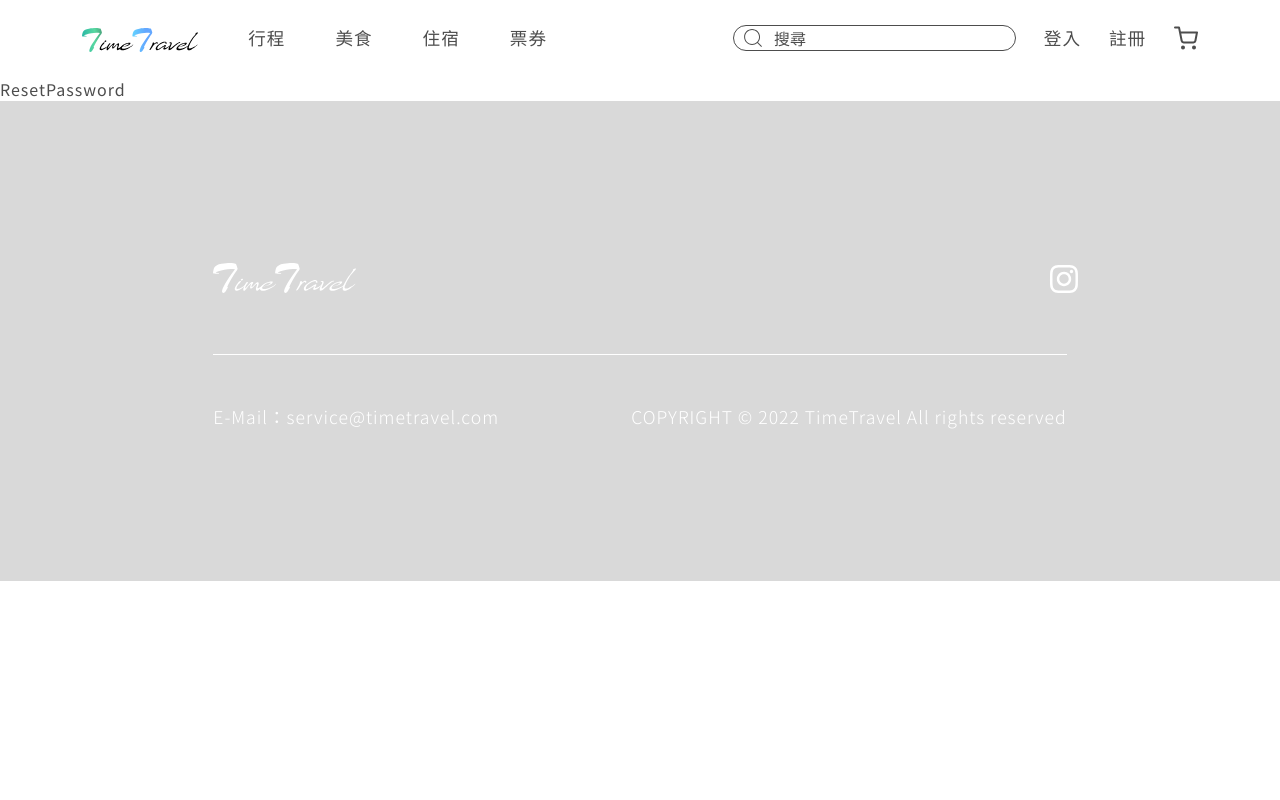
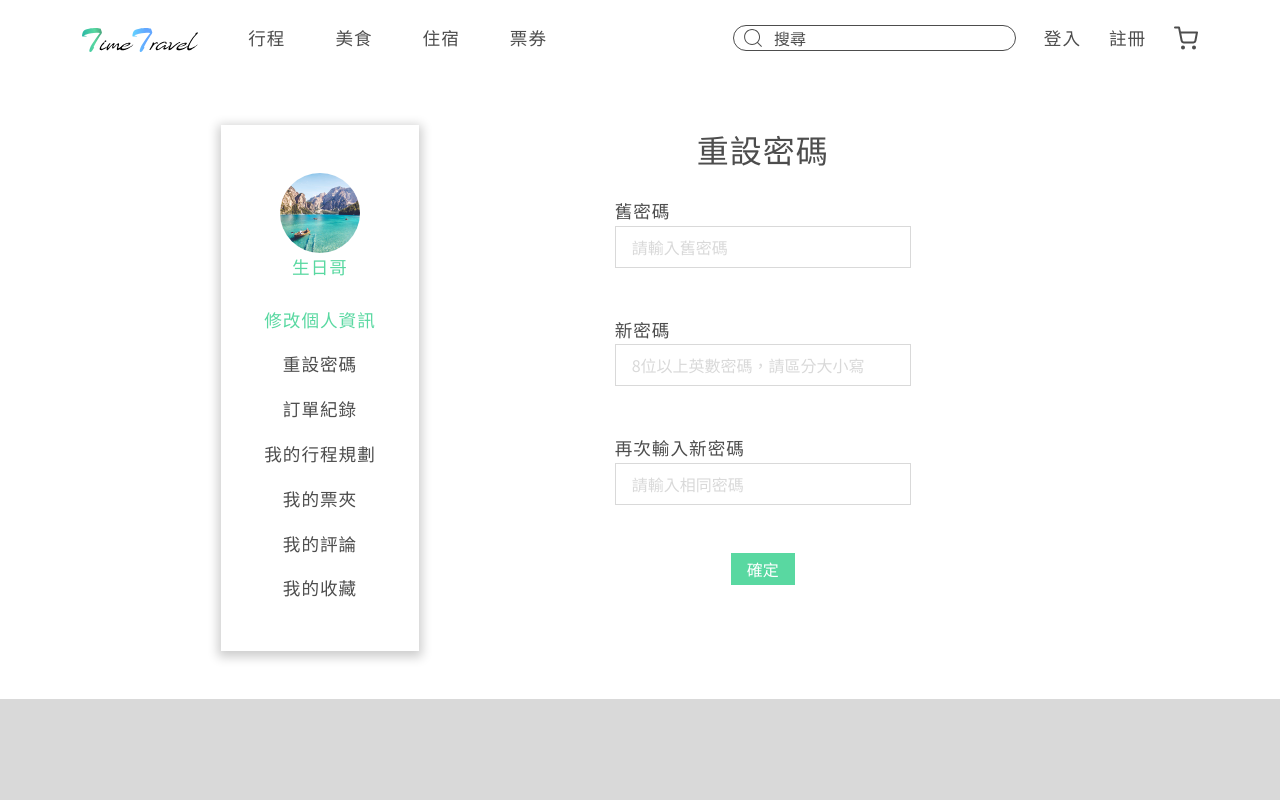
Before and after one commit to Liufat/timetravel-rebuild, a React (Create React App) app: page /member/resetpassword in a window 1280 px wide. Shown: the top 800 px of the page. Built offline with nearby package versions, Linux system fonts and the light colour scheme; some icons are missing.

Commit message:
[新增]切版

```diff
--- a/src/App.js
+++ b/src/App.js
@@ -33,13 +33,13 @@ function App() {
           <Route path="homepage" element={<HomePage />} />
 
           <Route path="login" element={<LoginLayout />}>
-            <Route path="login" element={<Login />} />
+            <Route path="" element={<Login />} />
             <Route path="register" element={<Register />} />
             <Route path="forgetpassword" element={<ForgetPassword />} />
           </Route>
 
           <Route path="member" element={<MemberLayout />}>
-            <Route path="editinformation" element={<EditInformation />} />
+            <Route path="" element={<EditInformation />} />
             <Route path="resetpassword" element={<ResetPassword />} />
             <Route path="mycollect" element={<MyCollect />} />
             <Route path="mycomment" element={<MyComment />} />
--- a/src/globalStyles/GlobalStyles.js
+++ b/src/globalStyles/GlobalStyles.js
@@ -90,7 +90,7 @@ a {
       font-size: var(--font-size-xl-p) ;
     }
   }
-  .boxShadow{
+  .box-shadow{
     box-shadow: 0px 3px 10px 3px rgba(0, 0, 0, 0.2);
   }
 
--- a/src/pages/login/Register.js
+++ b/src/pages/login/Register.js
@@ -66,7 +66,7 @@ function Login() {
         </div>
         <div className="d-flex justify-content-center">
           <span>或是已有帳戶？</span>
-          <NavLink to="/login/login">
+          <NavLink to="/login">
             <span className="text-color-primary">登入</span>
           </NavLink>
         </div>
--- a/src/pages/member/EditInformation.js
+++ b/src/pages/member/EditInformation.js
@@ -1,7 +1,49 @@
 import React from "react";
+import Input from "../../ui/Input";
+import { useForm } from "react-hook-form";
+import styled from "styled-components";
+import picture from "./../../image/img/itinerary_home.jpg";
+import Button from "../../ui/Button";
+import MemberFormWrap from "./MemberFormWrap";
+
+const StyledPictureWrap = styled.div`
+  width: 10rem;
+  height: 10rem;
+  border: transparent;
+  border-radius: 50%;
+  background-position: center;
+  background-size: cover;
+  background-repeat: no-repeat;
+
+  @media screen and (min-width: 1200px) {
+    width: 15rem;
+    height: 15rem;
+  }
+`;
 
 function EditInformation() {
-  return <div>EditInformation</div>;
+  const { register, handleSubmit } = useForm();
+
+  return (
+    <MemberFormWrap>
+      <h1>修改個人資訊</h1>
+      <StyledPictureWrap style={{ backgroundImage: `url(${picture})` }} />
+
+      <form className="d-flex flex-column gap-3 col-12 col-md-6 ">
+        <Input label="name" placeholder="請輸入姓名" register={register}>
+          姓名
+        </Input>
+        <Input label="number" placeholder="09xx-xxx-xxx" register={register}>
+          手機號碼
+        </Input>
+        <div className="d-flex justify-content-center">
+          <Button type="green" className="px-3 py-1">
+            儲存
+          </Button>
+        </div>
+      </form>
+    </MemberFormWrap>
+  );
 }
 
 export default EditInformation;
--- /dev/null
+++ b/src/pages/member/MemberFormWrap.js
@@ -0,0 +1,11 @@
+import React from "react";
+
+function MemberFormWrap({ children }) {
+  return (
+    <section className="d-flex flex-column align-items-center gap-3">
+      {children}
+    </section>
+  );
+}
+
+export default MemberFormWrap;
--- a/src/pages/member/MemberLayout.js
+++ b/src/pages/member/MemberLayout.js
@@ -2,12 +2,20 @@ import React from "react";
 import { Outlet } from "react-router-dom";
 import Header from "../../ui/Header";
 import Footer from "../../ui/Footer";
+import MemberSideBar from "./MemberSideBar";
 
 function MemberLayout() {
   return (
     <>
       <Header className={"text-color-black"} />
-      <Outlet />
+      <div className="d-flex justify-content-center pb-5 p-md-5 gap-5">
+        <div className="d-none d-md-block col-10 col-md-4 col-lg-3 col-xl-2">
+          <MemberSideBar />
+        </div>
+        <div className="col-6">
+          <Outlet />
+        </div>
+      </div>
       <Footer />
     </>
   );
--- /dev/null
+++ b/src/pages/member/MemberSideBar.js
@@ -0,0 +1,36 @@
+import React from "react";
+import { NavLink } from "react-router-dom";
+import picture from "./../../image/img/itinerary_home.jpg";
+import styled from "styled-components";
+
+const StyledPictureWrap = styled.div`
+  width: 5rem;
+  height: 5rem;
+  border: transparent;
+  border-radius: 50%;
+  background-position: center;
+  background-size: cover;
+  background-repeat: no-repeat;
+`;
+
+function MemberSideBar() {
+  return (
+    <div className="d-flex flex-column gap-4 box-shadow py-5">
+      <div className="d-flex flex-column align-items-center">
+        <StyledPictureWrap style={{ backgroundImage: `url(${picture})` }} />
+        <span className="text-color-primary">生日哥</span>
+      </div>
+      <div className="d-flex flex-column align-items-center gap-3">
+        <NavLink className="text-color-primary">修改個人資訊</NavLink>
+        <NavLink>重設密碼</NavLink>
+        <NavLink>訂單紀錄</NavLink>
+        <NavLink>我的行程規劃</NavLink>
+        <NavLink>我的票夾</NavLink>
+        <NavLink>我的評論</NavLink>
+        <NavLink>我的收藏</NavLink>
+      </div>
+    </div>
+  );
+}
+
+export default MemberSideBar;
--- a/src/pages/member/ResetPassword.js
+++ b/src/pages/member/ResetPassword.js
@@ -1,7 +1,47 @@
 import React from "react";
+import MemberFormWrap from "./MemberFormWrap";
+import Input from "../../ui/Input";
+import { useForm } from "react-hook-form";
+import Button from "../../ui/Button";
 
 function ResetPassword() {
-  return <div>ResetPassword</div>;
+  const { register } = useForm();
+  return (
+    <MemberFormWrap>
+      <h1>重設密碼</h1>
+      <form className="d-flex flex-column gap-5 col-12 col-md-6 ">
+        <Input
+          label="oldPassword"
+          type="password"
+          placeholder="請輸入舊密碼"
+          register={register}
+        >
+          舊密碼
+        </Input>
+        <Input
+          label="newPassword"
+          type="password"
+          placeholder="8位以上英數密碼，請區分大小寫"
+          register={register}
+        >
+          新密碼
+        </Input>
+        <Input
+          label="newPasswordCheck"
+          type="password"
+          placeholder="請輸入相同密碼"
+          register={register}
+        >
+          再次輸入新密碼
+        </Input>
+        <div className="d-flex justify-content-center">
+          <Button type="green" className="px-3 py-1">
+            確定
+          </Button>
+        </div>
+      </form>
+    </MemberFormWrap>
+  );
 }
 
 export default ResetPassword;
--- a/src/ui/Header.js
+++ b/src/ui/Header.js
@@ -54,7 +54,7 @@ function Header({ className }) {
   ];
 
   const memberLinkArray = [
-    { link: "login", name: "登入" },
+    { link: "", name: "登入" },
     { link: "register", name: "註冊" },
   ];
 
--- a/src/ui/Input.js
+++ b/src/ui/Input.js
@@ -18,7 +18,14 @@ const StyledInput = styled.input`
   }
 `;
 
-function Input({ label, type, placeholder, children, register, className }) {
+function Input({
+  label,
+  type = "text",
+  placeholder = "",
+  children,
+  register,
+  className,
+}) {
   return (
     <div className={`d-flex flex-column ${className} `}>
       <label htmlFor={label}>
--- a/src/ui/ProductCard.js
+++ b/src/ui/ProductCard.js
@@ -14,7 +14,7 @@ const StyledSpan = styled.span`
 
 function ProductCard({ className, img, title, star, price }) {
   return (
-    <div className={`${className} boxShadow`}>
+    <div className={`${className} box-shadow`}>
       <img className="w-100" alt="banner" src={img} />
       <div className="d-flex flex-column gap-5  p-3">
         <div className="d-flex flex-column justify-content-around">
```
